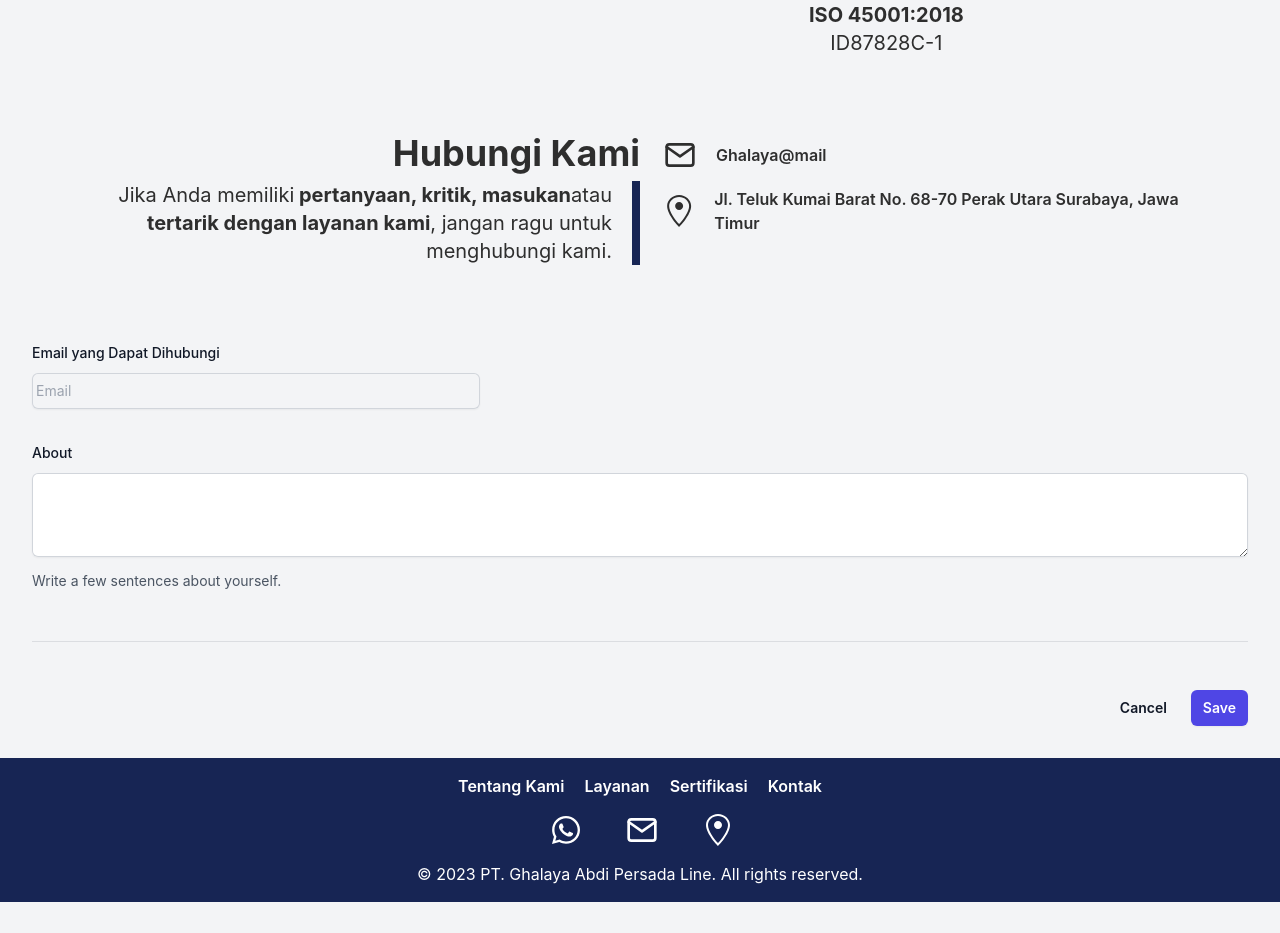
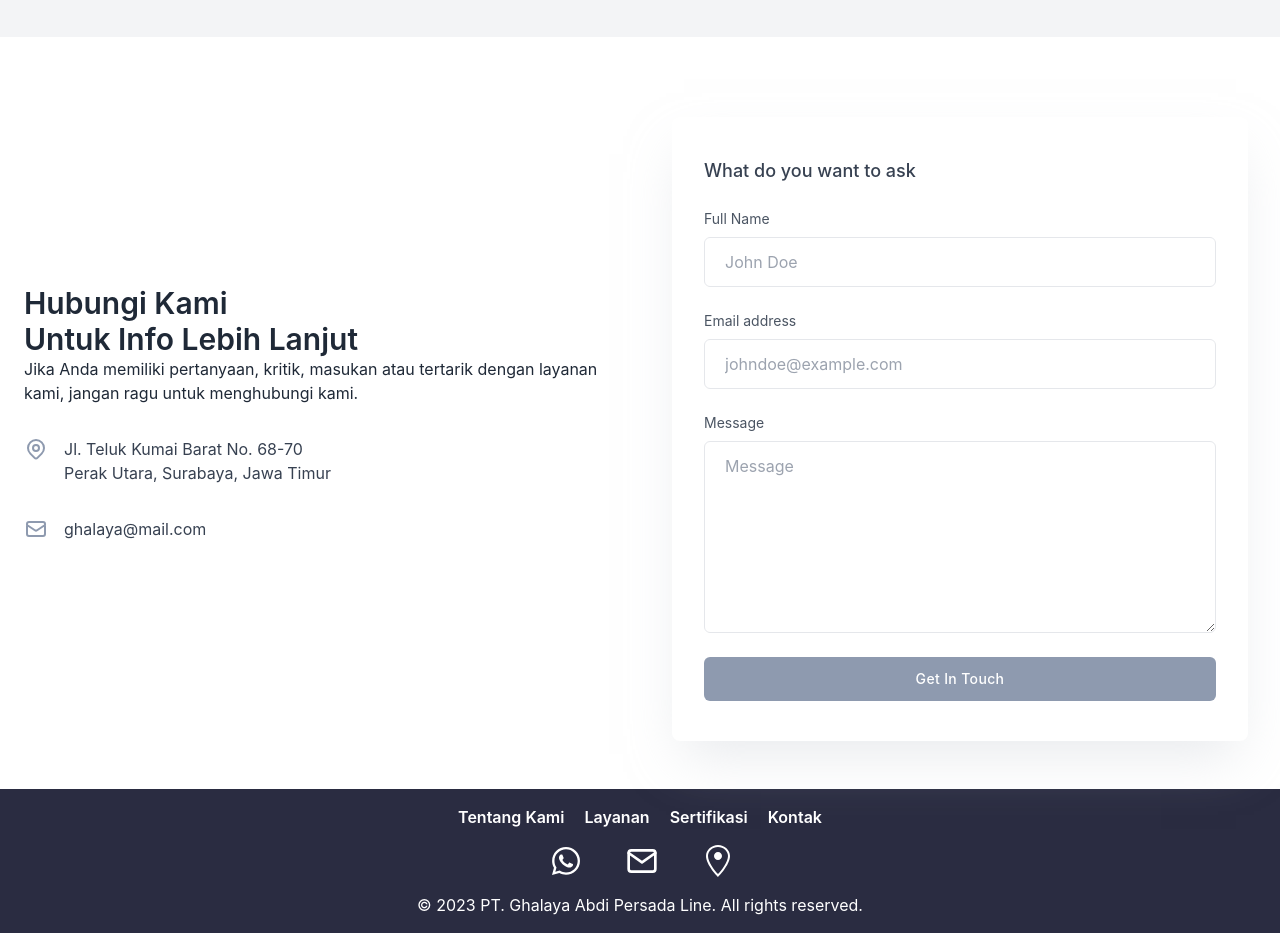
Before and after one commit to Hakimaris/ghalaya-web-profile, a React (Vite) app: page / in a window 1280 px wide. Shown: the part 1408-2341 px from the top of the page. Before the commit the page ends 2310 px from the top, so only its background shows below. Built offline with nearby package versions, Linux system fonts and the light colour scheme.

Commit message:
feat: form

```diff
--- a/src/App.jsx
+++ b/src/App.jsx
@@ -22,7 +22,7 @@ function App() {
       <LandingVisionMission />
       <LandingService />
       <LandingCert />
-      <LandingContact1 />
+      {/* <LandingContact1 /> */}
       <LandingForm />
       {/* <LandingContact2 /> */}
       {/* <h1 className="text-3xl font-bold">Hmmm</h1> */}
--- a/src/components/LandingCert.jsx
+++ b/src/components/LandingCert.jsx
@@ -6,7 +6,7 @@ const LandingCert = () => {
       <div className="grid grid-cols-1 md:grid-cols-5 gap-4">
         <div className="col-span-1 md:col-span-2 md:ps-8 text-center md:text-left">
           <h1 className="text-3xl font-bold py-4">Sertifikasi</h1>
-          <div className="border-l-8 text-justify border-blue-950 px-5 md:text-xl">
+          <div className="border-l-8 text-justify border-info px-5 md:text-xl">
             <p>
               <span className="font-bold"> PT. Ghalaya Abadipersada Line</span>{" "}
               selalu berupaya memberikan layanan terbaik kami. Hal ini terbukti
--- a/src/components/LandingContact1.jsx
+++ b/src/components/LandingContact1.jsx
@@ -11,7 +11,7 @@ const LandingContact1 = () => {
           <h1 className="font-bold text-3xl md:text-4xl py-2 text-center md:text-right">
             Hubungi Kami
           </h1>
-          <div className="border-blue-950 md:border-r-8 md:border-l-0 sm:border-l-8 md:text-xl px-5">
+          <div className="border-info md:border-r-8 md:border-l-0 sm:border-l-8 md:text-xl px-5">
             <p className="md:text-right">
               Jika Anda memiliki
               <span className="font-bold"> pertanyaan, kritik, masukan</span>
--- a/src/components/LandingFooter.jsx
+++ b/src/components/LandingFooter.jsx
@@ -5,7 +5,7 @@ import {GoLocation} from "react-icons/go";
 
 const LandingFooter = () => {
   return (
-    <footer className="bg-blue-950 text-white py-4 text-center">
+    <footer className="bg-info text-white py-4 text-center">
       <ul className="flex justify-center items-center">
         <li className="pb-4 space-x-5">
           <a href="#" className="font-semibold">Tentang Kami</a>
--- a/src/components/LandingForm.jsx
+++ b/src/components/LandingForm.jsx
@@ -16,67 +16,116 @@ import { PhotoIcon, UserCircleIcon } from "@heroicons/react/24/solid";
 
 export default function LandingForm() {
   return (
-    <form class="pb-8 px-8">
-      <div className="space-y-12">
-        <div className="border-b border-gray-900/10 pb-12">
-          <div className="mt-10 grid grid-cols-1 gap-x-6 gap-y-8 sm:grid-cols-6">
-            <div className="sm:col-span-4">
-              <label
-                htmlFor="contact-info"
-                className="block text-sm font-medium leading-6 text-gray-900"
-              >
-                Email yang Dapat Dihubungi
-              </label>
-              <div className="mt-2">
-                <div className="flex rounded-md shadow-sm ring-1 ring-inset ring-gray-300 focus-within:ring-2 focus-within:ring-inset focus-within:ring-indigo-600 sm:max-w-md">
-                  <input
-                    type="text"
-                    name="email"
-                    id="email"
-                    autoComplete="username"
-                    className="block flex-1 border-0 bg-transparent py-1.5 pl-1 text-gray-900 placeholder:text-gray-400 focus:ring-0 sm:text-sm sm:leading-6"
-                    placeholder="Email"
+    <section className="bg-white dark:bg-info">
+      <div className="container px-6 py-12 mx-auto">
+        <div className="lg:flex lg:items-center lg:-mx-6">
+          <div className="lg:w-1/2 lg:mx-6">
+            <h1 className="text-2xl font-semibold text-gray-800 capitalize dark:text-white lg:text-3xl">
+              Hubungi kami <br></br> untuk info lebih lanjut
+            </h1>
+            <p className="text-gray-800 dark:text-white">
+              Jika Anda memiliki pertanyaan, kritik, masukan atau tertarik
+              dengan layanan kami, jangan ragu untuk menghubungi kami.
+            </p>
+
+            <div className="mt-6 space-y-8 md:mt-8">
+              <p className="flex items-start -mx-2">
+                <svg
+                  xmlns="http://www.w3.org/2000/svg"
+                  className="w-6 h-6 mx-2 text-accent dark:text-accent"
+                  fill="none"
+                  viewBox="0 0 24 24"
+                  stroke="currentColor"
+                  stroke-width="2"
+                >
+                  <path
+                    stroke-linecap="round"
+                    stroke-linejoin="round"
+                    d="M17.657 16.657L13.414 20.9a1.998 1.998 0 01-2.827 0l-4.244-4.243a8 8 0 1111.314 0z"
                   />
-                </div>
-              </div>
-            </div>
-            <div className="col-span-full">
-              <label
-                htmlFor="about"
-                className="block text-sm font-medium leading-6 text-gray-900"
-              >
-                About
-              </label>
-              <div className="mt-2">
-                <textarea
-                  id="about"
-                  name="about"
-                  rows={3}
-                  className="block w-full rounded-md border-0 py-1.5 text-gray-900 shadow-sm ring-1 ring-inset ring-gray-300 placeholder:text-gray-400 focus:ring-2 focus:ring-inset focus:ring-indigo-600 sm:text-sm sm:leading-6"
-                  defaultValue={""}
-                />
-              </div>
-              <p className="mt-3 text-sm leading-6 text-gray-600">
-                Write a few sentences about yourself.
+                  <path
+                    stroke-linecap="round"
+                    stroke-linejoin="round"
+                    d="M15 11a3 3 0 11-6 0 3 3 0 016 0z"
+                  />
+                </svg>
+
+                <span className="mx-2 text-gray-700 truncate w-72 dark:text-gray-400">
+                  Jl. Teluk Kumai Barat No. 68-70 <br></br>Perak Utara,
+                  Surabaya, Jawa Timur
+                </span>
+              </p>
+
+              <p className="flex items-start -mx-2">
+                <svg
+                  xmlns="http://www.w3.org/2000/svg"
+                  className="w-6 h-6 mx-2 text-accent dark:text-accent"
+                  fill="none"
+                  viewBox="0 0 24 24"
+                  stroke="currentColor"
+                  stroke-width="2"
+                >
+                  <path
+                    stroke-linecap="round"
+                    stroke-linejoin="round"
+                    d="M3 8l7.89 5.26a2 2 0 002.22 0L21 8M5 19h14a2 2 0 002-2V7a2 2 0 00-2-2H5a2 2 0 00-2 2v10a2 2 0 002 2z"
+                  />
+                </svg>
+
+                <span className="mx-2 text-gray-700 truncate w-72 dark:text-gray-400">
+                  ghalaya@mail.com
+                </span>
               </p>
             </div>
           </div>
-        </div>
-        <div className="mt-6 flex items-center justify-end gap-x-6">
-          <button
-            type="button"
-            className="text-sm font-semibold leading-6 text-gray-900"
-          >
-            Cancel
-          </button>
-          <button
-            type="submit"
-            className="rounded-md bg-indigo-600 px-3 py-2 text-sm font-semibold text-white shadow-sm hover:bg-indigo-500 focus-visible:outline focus-visible:outline-2 focus-visible:outline-offset-2 focus-visible:outline-indigo-600"
-          >
-            Save
-          </button>
+
+          <div className="mt-8 lg:w-1/2 lg:mx-6">
+            <div className="w-full px-8 py-10 mx-auto overflow-hidden bg-white rounded-lg shadow-2xl dark:bg-gray-900 lg:max-w-xl shadow-gray-300/50 dark:shadow-black/50">
+              <h1 className="text-lg font-medium text-gray-700">
+                What do you want to ask
+              </h1>
+
+              <form className="mt-6">
+                <div className="flex-1">
+                  <label className="block mb-2 text-sm text-gray-600 dark:text-gray-200">
+                    Full Name
+                  </label>
+                  <input
+                    type="text"
+                    placeholder="John Doe"
+                    className="block w-full px-5 py-3 mt-2 text-gray-700 placeholder-gray-400 bg-white border border-gray-200 rounded-md dark:placeholder-gray-600 dark:bg-gray-900 dark:text-gray-300 dark:border-gray-700 focus:border-accent dark:focus:border-accent focus:ring-accent focus:outline-none focus:ring focus:ring-opacity-40"
+                  />
+                </div>
+
+                <div className="flex-1 mt-6">
+                  <label className="block mb-2 text-sm text-gray-600 dark:text-gray-200">
+                    Email address
+                  </label>
+                  <input
+                    type="email"
+                    placeholder="johndoe@example.com"
+                    className="block w-full px-5 py-3 mt-2 text-gray-700 placeholder-gray-400 bg-white border border-gray-200 rounded-md dark:placeholder-gray-600 dark:bg-gray-900 dark:text-gray-300 dark:border-gray-700 focus:border-accent dark:focus:border-accent focus:ring-accent focus:outline-none focus:ring focus:ring-opacity-40"
+                  />
+                </div>
+
+                <div className="w-full mt-6">
+                  <label className="block mb-2 text-sm text-gray-600 dark:text-gray-200">
+                    Message
+                  </label>
+                  <textarea
+                    className="block w-full h-32 px-5 py-3 mt-2 text-gray-700 placeholder-gray-400 bg-white border border-gray-200 rounded-md md:h-48 dark:placeholder-gray-600 dark:bg-gray-900 dark:text-gray-300 dark:border-gray-700 focus:border-accent dark:focus:border-accent focus:ring-accent focus:outline-none focus:ring focus:ring-opacity-40"
+                    placeholder="Message"
+                  ></textarea>
+                </div>
+
+                <button className="w-full px-6 py-3 mt-6 text-sm font-medium tracking-wide text-white capitalize transition-colors duration-300 transform bg-accent rounded-md hover:bg-secondary focus:outline-none focus:ring focus:ring-blue-300 focus:ring-opacity-50">
+                  get in touch
+                </button>
+              </form>
+            </div>
+          </div>
         </div>
       </div>
-    </form>
+    </section>
   );
 }
--- a/src/components/LandingVisionMission.jsx
+++ b/src/components/LandingVisionMission.jsx
@@ -6,14 +6,14 @@ const LandingVisionMission = () => {
       <div className="md:hidden px-5">
       <h1 className="text-3xl font-bold text-center pb-3 custom-header">Tentang Kami</h1>
         <div className="grid md:grid-cols-2 px-2">
-          <div className="border-b border-blue-950 pb-2">
+          <div className="border-b border-info pb-2">
             <h1 className="font-bold text-xl text-center"> Visi </h1>
             <p className="py-1 text-justify">
               Menjadikan <span className="font-bold">PT. GHALAYA ABADIPERSADA LINE</span> sebagai perusahaan
               Pelayaran dan Angkutan Laut yang terbaik dan terpercaya.
             </p>
           </div>
-          <div className="pt-2 border-b border-blue-950 pb-2">
+          <div className="pt-2 border-b border-info pb-2">
             <h1 className="font-bold text-xl text-center"> Misi </h1>
             <p className="py-1 text-justify">
               Selalu memberikan solusi di bidang Pelayaran dan Angkatan Laut
--- a/tailwind.config.js
+++ b/tailwind.config.js
@@ -5,12 +5,12 @@ export default {
       {
         mytheme: {
           primary: "#780000",
-          secondary: "#C1121F",
-          accent: "#669BBC",
-          neutral: "#FDF0D5",
+          secondary: "#EF233C",
+          accent: "#8D99AE",
+          neutral: "#EDF2F4",
           "base-100": "#f3f4f6",
           "base-200": "#f3f4f6",
-          info: "#003049",
+          info: "#2B2D42",
           success: "#36d399",
           warning: "#fbbd23",
           error: "#f87272",
```
Also changed, not shown: src/components/LandingMain.jsx (+4 -4 lines), src/components/LandingService.jsx (+4 -4 lines).
